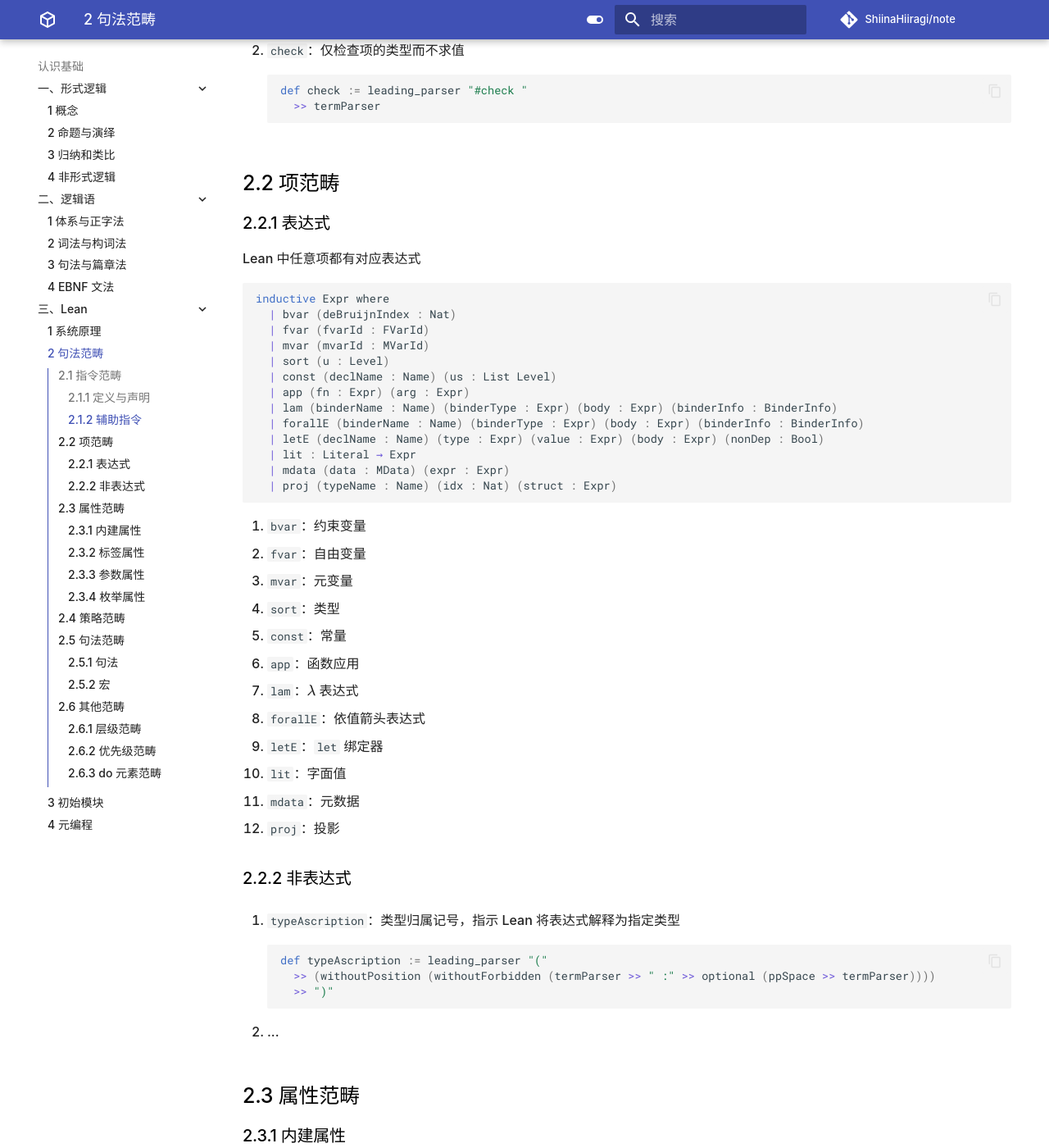
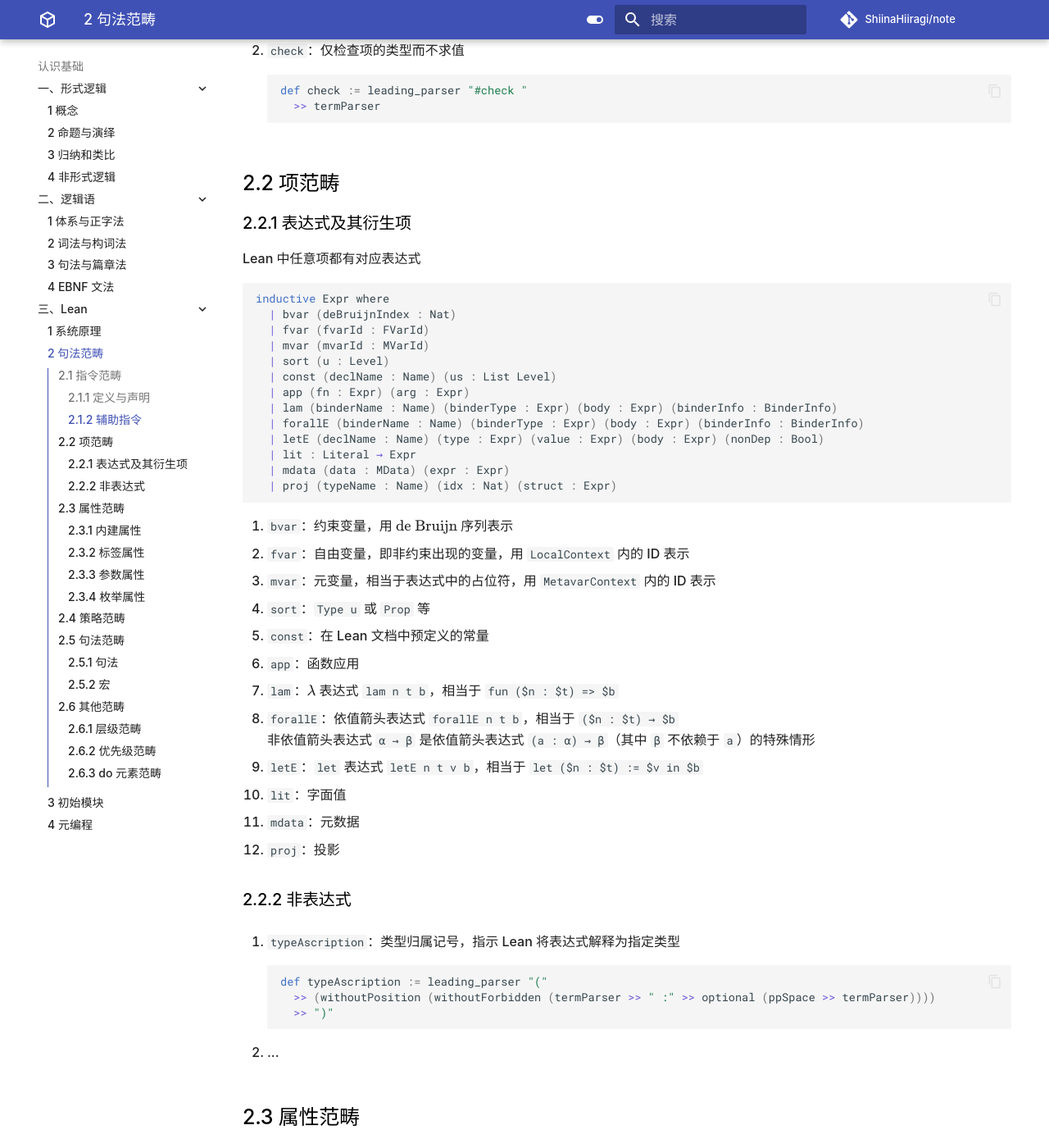
Before and after one commit to ShiinaHiiragi/note, an MkDocs documentation site: the page built from docs/cogn/lean/cat.md, in a window 1280 px wide and 1400 px high, scrolled down 462 px. Shown: the whole window at 82% size. Built offline with MkDocs 1.6.1 and Material for MkDocs 9.7.7, drawn with Linux system fonts in a browser that asks for light colours; comment, search, counter and statistics services are not loaded.

Commit message:
finish expr intro

````diff
--- a/docs/cogn/lean/cat.md
+++ b/docs/cogn/lean/cat.md
@@ -19,7 +19,7 @@
     ```
 
 ## 2.2 项范畴
-### 2.2.1 表达式
+### 2.2.1 表达式及其衍生项
 Lean 中任意项都有对应表达式
 
 ```lean
@@ -38,15 +38,16 @@
   | proj (typeName : Name) (idx : Nat) (struct : Expr)
 ```
 
-1. `bvar`：约束变量
-2. `fvar`：自由变量
-3. `mvar`：元变量
-4. `sort`：类型
-5. `const`：常量
+1. `bvar`：约束变量，用 $\text{de Bruijn}$ 序列表示
+2. `fvar`：自由变量，即非约束出现的变量，用 `LocalContext` 内的 ID 表示
+3. `mvar`：元变量，相当于表达式中的占位符，用 `MetavarContext` 内的 ID 表示
+4. `sort`：`Type u` 或 `Prop` 等
+5. `const`：在 Lean 文档中预定义的常量
 6. `app`：函数应用
-7. `lam`：$\lambda$ 表达式
-8. `forallE`：依值箭头表达式
-9. `letE`：`let` 绑定器
+7. `lam`：$\lambda$ 表达式 `lam n t b`，相当于 `fun ($n : $t) => $b`
+8. `forallE`：依值箭头表达式 `forallE n t b`，相当于 `($n : $t) → $b`
+    非依值箭头表达式 `α → β` 是依值箭头表达式 `(a : α) → β`（其中 `β` 不依赖于 `a`）的特殊情形
+9.  `letE`：`let` 表达式 `letE n t v b`，相当于 `let ($n : $t) := $v in $b`
 10. `lit`：字面值
 11. `mdata`：元数据
 12. `proj`：投影
````
